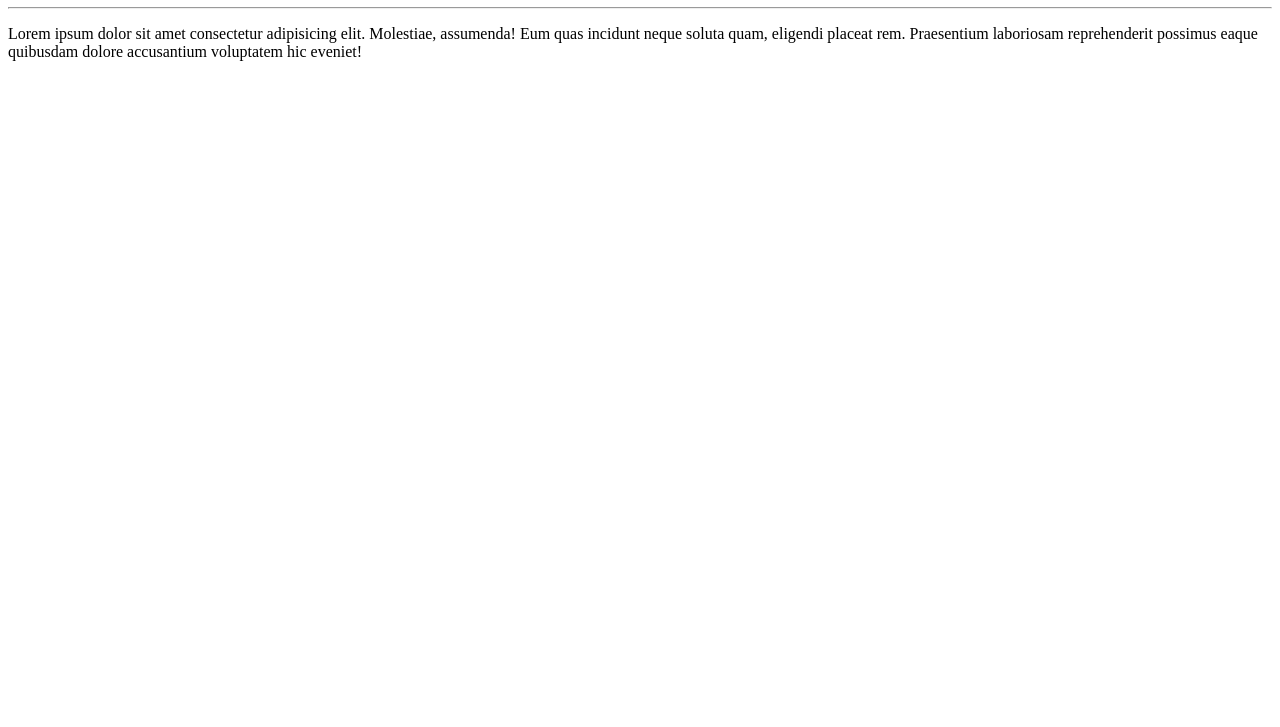
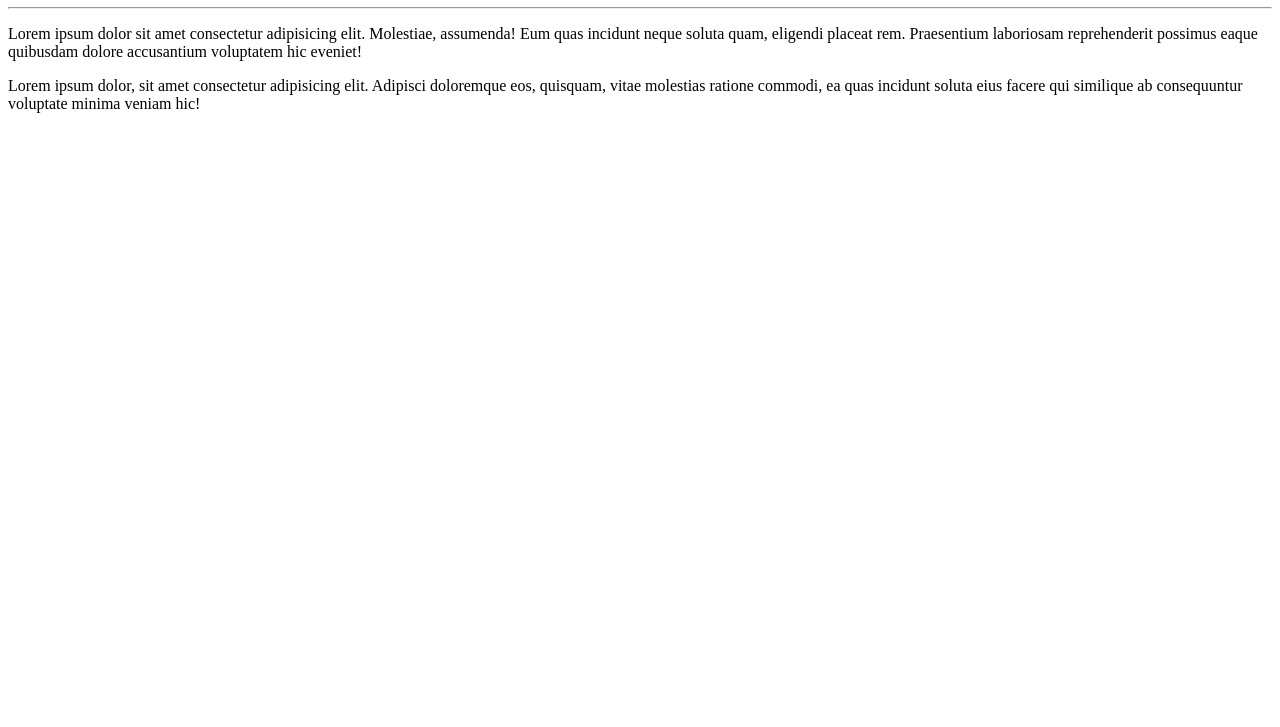
Before and after one commit to ac1oli/Ola-Mundo, a plain HTML site: page site-teste/index.html in a window 1280 px wide. Shown: the part 73-800 px from the top of the page. Drawn offline with Linux system fonts and the light colour scheme.

Commit message:
adicionei outro  paragrafo

```diff
--- a/site-teste/index.html
+++ b/site-teste/index.html
@@ -11,6 +11,9 @@
     <p>
         Lorem ipsum dolor sit amet consectetur adipisicing elit. Molestiae, assumenda! Eum quas incidunt neque soluta quam, eligendi placeat rem. Praesentium laboriosam reprehenderit possimus eaque quibusdam dolore accusantium voluptatem hic eveniet!
     </p>
+    <p>
+        Lorem ipsum dolor, sit amet consectetur adipisicing elit. Adipisci doloremque eos, quisquam, vitae molestias ratione commodi, ea quas incidunt soluta eius facere qui similique ab consequuntur voluptate minima veniam hic!
+    </p>
 
 </body>
 </html>
```
